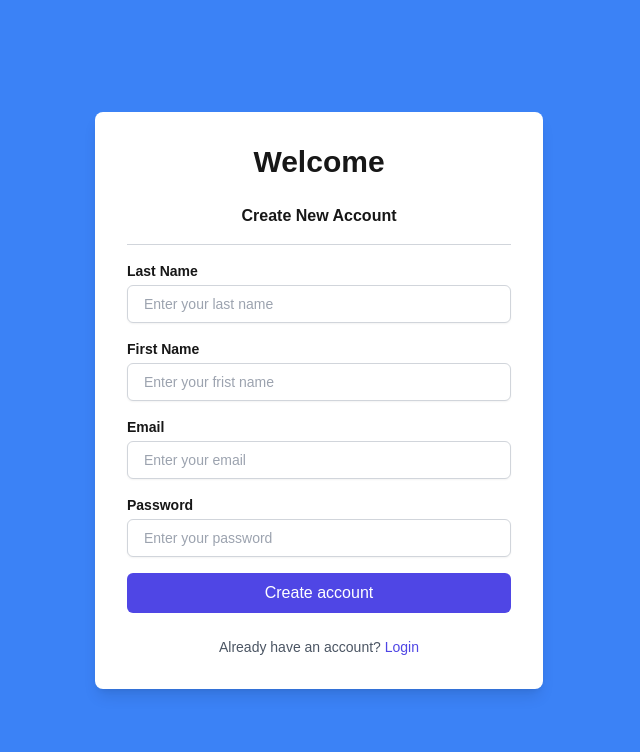
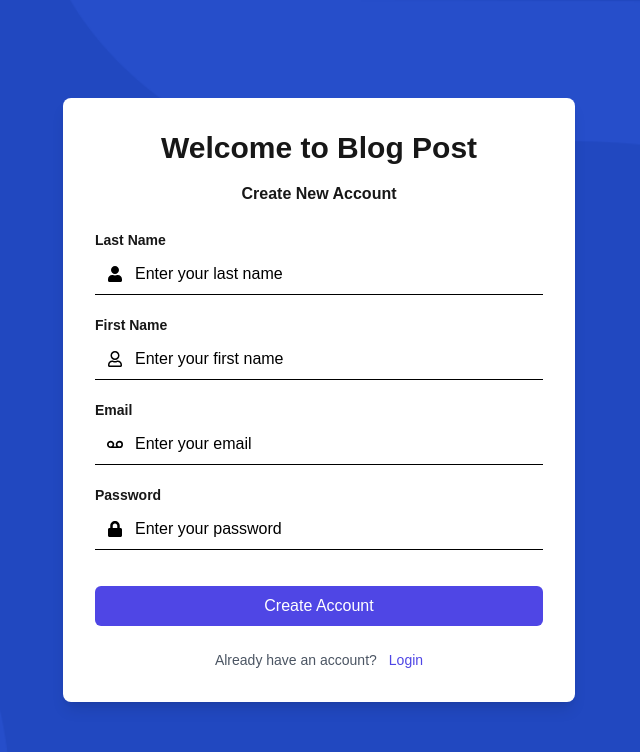
Before and after one commit to sengkimer1/Blog_post, a Next.js app: page /signup in a window 1280 px wide. Shown: the top 752 px of the page, without its empty margins (321-961 px from the left). Built offline with nearby package versions, Linux system fonts and the light colour scheme.

Commit message:
done page signup

```diff
--- a/src/app/signup/page.tsx
+++ b/src/app/signup/page.tsx
@@ -1,14 +1,24 @@
-'use client'
+'use client';
 import React, { useState } from 'react';
-import Input from '@/components/input'
+import Input from '@/components/input';
+import img from '@/images/background.png';
+import Link from 'next/link';
+import axios from 'axios';
+import { useRouter } from 'next/navigation';
+import { FaUser, FaLock,FaVoicemail,FaRegUser} from 'react-icons/fa';
+
 
 const CreateAccountForm: React.FC = () => {
   const [formData, setFormData] = useState({
-    lastname: '',
-    fristname: '',
+    lastName: '',
+    firstName: '',
     email: '',
     password: '',
   });
+
+  const [loading, setLoading] = useState(false);
+  const [error, setError] = useState<string | null>(null);
+  const router = useRouter();
 
   const handleChange = (e: React.ChangeEvent<HTMLInputElement>) => {
     setFormData({
@@ -16,31 +26,70 @@ const CreateAccountForm: React.FC = () => {
       [e.target.name]: e.target.value,
     });
   };
+
+  const handleSubmit = async (e: React.FormEvent) => {
+    e.preventDefault();
+    await handleLogin();
+  };
+
+  const handleLogin = async () => {
+    setLoading(true);
+    setError(null);
+    try {
+      const response = await axios.post("https://students-hackaton.vercel.app/user/sign-up", {
+        lastName: formData.lastName,
+        firstName: formData.firstName,
+        email: formData.email,
+        password: formData.password,
+      });
+      const { token, user } = response.data;
+      localStorage.setItem("token", token);
+      localStorage.setItem("user", JSON.stringify(user));
+      localStorage.setItem("time", new Date().getTime().toString());
+
+      router.push("/");
+    } catch (error) {
+      console.error("Login failed", error);
+      setError("Login failed. Please check your credentials and try again.");
+    } finally {
+      setLoading(false);
+    }
+  };
+
   return (
-    <div className="min-h-screen flex items-center justify-center bg-blue-500">
-      <div className="bg-white shadow-lg rounded-lg p-8 max-w-md w-full">
-        <h2 className="text-3xl font-bold mb-6 text-center">Welcome</h2>
-        <h3 className='text-1xl font-bold mb-4 text-center'>Create New Account</h3>
-        <div className="border-t border-gray-300 my-4"></div>
+    <div
+      className="flex items-center justify-center min-h-screen bg-cover bg-center"
+      style={{
+        backgroundImage: `URL(${img.src})`,
+      }}
+    >
+      <div className="bg-white shadow-lg rounded-lg p-8 max-w-lg w-full">
+        <h2 className="text-3xl font-bold mb-4 text-center">Welcome to Blog Post</h2>
+        <h3 className="text-1xl font-bold mb-6 text-center">Create New Account</h3>
 
-        <form className="space-y-4">
-
+        <form className="space-y-5" onSubmit={handleSubmit}>
+        <div className="relative ">
+        <FaUser className="absolute left-3 top-11 transform -translate-y-1/2 text-black" />
           <Input
             label="Last Name"
-            name="last name"
-            value={formData.lastname}
+            name="lastName"
+            value={formData.lastName}
             onChange={handleChange}
             placeholder="Enter your last name"
             className="my-custom-class"
-          />
+          /></div>
+             <div className="relative ">
+             <FaRegUser className="absolute left-3 top-11 transform -translate-y-1/2 text-black" />
           <Input
             label="First Name"
-            name="first name"
-            value={formData.fristname}
+            name="firstName"
+            value={formData.firstName}
             onChange={handleChange}
-            placeholder="Enter your frist name"
+            placeholder="Enter your first name"
             className="my-custom-class"
-          />
+          /></div>
+            <div className="relative ">
+            <FaVoicemail className="absolute left-3 top-11 transform -translate-y-1/2 text-black" />
           <Input
             label="Email"
             name="email"
@@ -48,23 +97,35 @@ const CreateAccountForm: React.FC = () => {
             onChange={handleChange}
             placeholder="Enter your email"
             className="my-custom-class"
-          />
+          /></div>
+          <div className="relative ">
+          <FaLock className="absolute left-3 top-11 transform -translate-y-1/2 text-black" />
           <Input
             label="Password"
             name="password"
+            type="password"
             value={formData.password}
             onChange={handleChange}
             placeholder="Enter your password"
             className="my-custom-class"
-          />
+          /></div>
 
-          <button type="submit" className="w-full bg-indigo-600 text-white py-2 rounded-md font-medium hover:bg-indigo-700 transition-colors">
-            Create account
+          <button
+            type="submit"
+            className="w-full bg-indigo-600 text-white py-2 rounded-md font-medium hover:bg-indigo-700 transition-colors"
+            disabled={loading}
+          >
+            {loading ? 'Creating Account...' : 'Create Account'}
           </button>
         </form>
 
+        {error && <p className="text-red-500 text-center mt-4">{error}</p>}
+
         <p className="mt-6 text-center text-sm text-gray-600">
-          Already have an account? <a href="#" className="text-indigo-600 font-medium hover:underline">Login</a>
+          Already have an account?
+          <Link href="/login" className="text-indigo-600 ml-3 font-medium hover:underline">
+            Login
+          </Link>
         </p>
       </div>
     </div>
--- a/src/components/input.tsx
+++ b/src/components/input.tsx
@@ -29,7 +29,7 @@ const Input: React.FC<InputProps> = ({
                 value={value}
                 onChange={onChange}
                 placeholder={placeholder}
-                className="mt-1 block w-full px-4 py-2 border border-gray-300 rounded-md shadow-sm focus:ring-indigo-500 focus:border-indigo-500 sm:text-sm"
+                className="w-full pl-10 py-2 text-black bg-transparent border-b border-black placeholder-black focus:outline-none focus:border-black"
                 />
         </div>
     );
```
Also changed, not shown: src/app/home/page.tsx (added), 1 other file (tests, documents, lock files or other folders).
